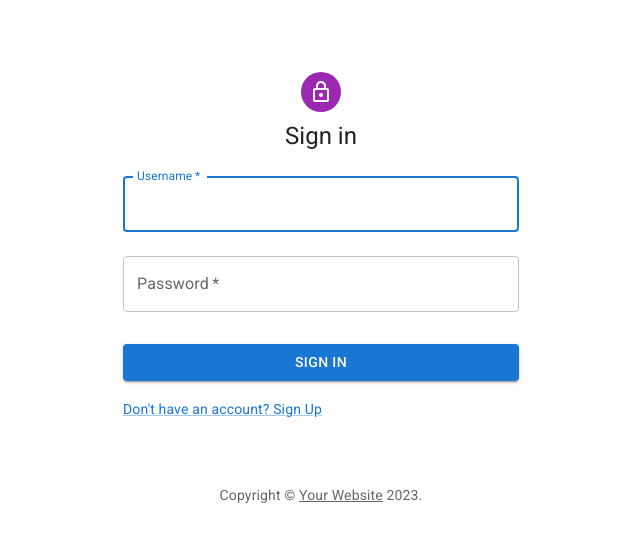
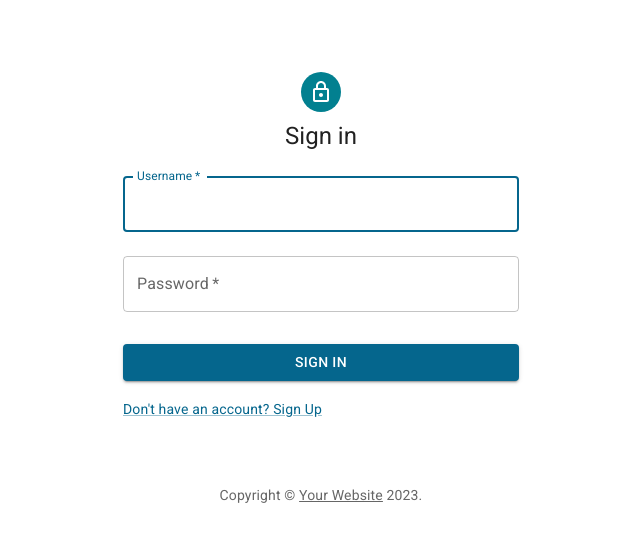
Before and after one commit to KareemEllis/jotter-frontend, a React (Create React App) app: page /login in a window 1280 px wide. Shown: the top 542 px of the page, without its empty margins (319-959 px from the left). Built offline with nearby package versions, Linux system fonts and the light colour scheme.

Commit message:
Updated theme

```diff
--- a/package.json
+++ b/package.json
@@ -14,6 +14,7 @@
     "@testing-library/user-event": "^13.5.0",
     "axios": "^1.4.0",
     "react": "^18.2.0",
+    "react-beautiful-dnd": "^13.1.1",
     "react-color": "^2.19.3",
     "react-dom": "^18.2.0",
     "react-redux": "^8.1.1",
--- a/src/components/CardMenu.js
+++ b/src/components/CardMenu.js
@@ -62,19 +62,19 @@ export default function CardMenu({ note, anchorEl, setAnchorEl }) {
     >
       {/* //Pin Control */}
       <MenuItem onClick={handlePin}>
-        {note.pinned ? <PushPinIcon sx={rightMargin} /> : <PushPinOutlinedIcon sx={rightMargin} />}
+        {note.pinned ? <PushPinIcon sx={rightMargin} color='secondary'/> : <PushPinOutlinedIcon sx={rightMargin} color='secondary'/>}
         {note.pinned ? 'Unpin' : 'Pin'}
       </MenuItem>
 
       {/* //Edit Note */}
       <MenuItem onClick={() => navigate(`/note/${note.id}`)}>
-        <EditOutlinedIcon sx={rightMargin}/>
+        <EditOutlinedIcon sx={rightMargin} color='secondary'/>
         Edit Note
       </MenuItem>
 
       {/* //Delete */}
       <MenuItem onClick={handleDelete}>
-        <DeleteOutlined sx={rightMargin} />
+        <DeleteOutlined sx={rightMargin} color='secondary'/>
         Delete
       </MenuItem>
 
--- a/src/components/Layout.js
+++ b/src/components/Layout.js
@@ -49,26 +49,26 @@ export default function Layout({ children, userLoaded }) {
     {
       id: 'My Notes',
       text: 'My Notes',
-      icon: <SubjectOutlined color="secondary" />,
+      icon: <SubjectOutlined color='secondary'/>,
       path: '/'
     },
     {
       id: 'Create Note',
       text: 'Create Note',
-      icon: <AddCircleOutlineOutlined color="secondary" />,
+      icon: <AddCircleOutlineOutlined color='secondary'/>,
       path: '/create'
     },
     {
       id: 'Edit Labels',
       text: 'Edit Labels',
-      icon: <EditIcon color="secondary" />,
+      icon: <EditIcon color='secondary'/>,
       path: '/labels'
     }
   ]
   const labelMenuItems = labels.map(label => ({
     id: label.id,
     text: label.name,
-    icon: <LabelIcon color="secondary" />,
+    icon: <LabelIcon color='secondary'/>,
     path: `/label/${label.id}`
   }))
   const menuItems = [...items, ...labelMenuItems]
@@ -108,7 +108,7 @@ export default function Layout({ children, userLoaded }) {
         >
           <ListItemButton>
             <ListItemIcon>
-              <LogoutOutlinedIcon color="secondary" />
+              <LogoutOutlinedIcon color='error'/>
             </ListItemIcon>
             <ListItemText primary={'Logout'} />
           </ListItemButton>
@@ -126,7 +126,6 @@ export default function Layout({ children, userLoaded }) {
           width: { sm: `calc(100% - ${drawerWidth}px)` },
           ml: { sm: `${drawerWidth}px` },
         }}
-        color="secondary"
       >
         <Toolbar>
           <IconButton
--- a/src/pages/Create.js
+++ b/src/pages/Create.js
@@ -183,7 +183,6 @@ export default function Create() {
 
         <Button
           type="submit"
-          color="secondary"
           variant="contained"
           endIcon={ loading ? <CircularProgress color="inherit" size={20} /> : <KeyboardArrowRightIcon />}
           margin="normal"
--- a/src/pages/EditLabels.js
+++ b/src/pages/EditLabels.js
@@ -219,7 +219,6 @@ export default function EditLabels() {
 
         <Button
           type="submit"
-          color="secondary"
           variant="contained"
           endIcon={ newLabelLoading ? <CircularProgress color="inherit" size={20} /> : <KeyboardArrowRightIcon />}
           margin="normal"
@@ -254,7 +253,7 @@ export default function EditLabels() {
               <Tooltip title="Delete Label">
                 <IconButton
                   onClick={(e) =>handleDelete(e, label)}
-                  color='secondary'
+                  color='error'
                 >
                   <DeleteOutlined />
                 </IconButton>
--- a/src/pages/EditNote.js
+++ b/src/pages/EditNote.js
@@ -204,7 +204,6 @@ export default function Create() {
 
         <Button
           type="submit"
-          color="secondary"
           variant="contained"
           endIcon={ loading ? <CircularProgress color="inherit" size={20} /> : <KeyboardArrowRightIcon />}
           margin="normal"
--- /dev/null
+++ b/src/theme.js
@@ -0,0 +1,20 @@
+import { createTheme } from '@mui/material/styles'
+
+const theme = createTheme({
+  palette: {
+    primary: {
+      main: '#05668D',
+    },
+    secondary: {
+      main: '#028090',
+    },
+    accent: {
+      main: '#02C39A'
+    },
+    error: {
+      main: '#c2185b'
+    }
+  }
+})
+
+export default theme
```
Also changed, not shown: src/App.js (+4 -3 lines), 1 other file (tests, documents, lock files or other folders).
